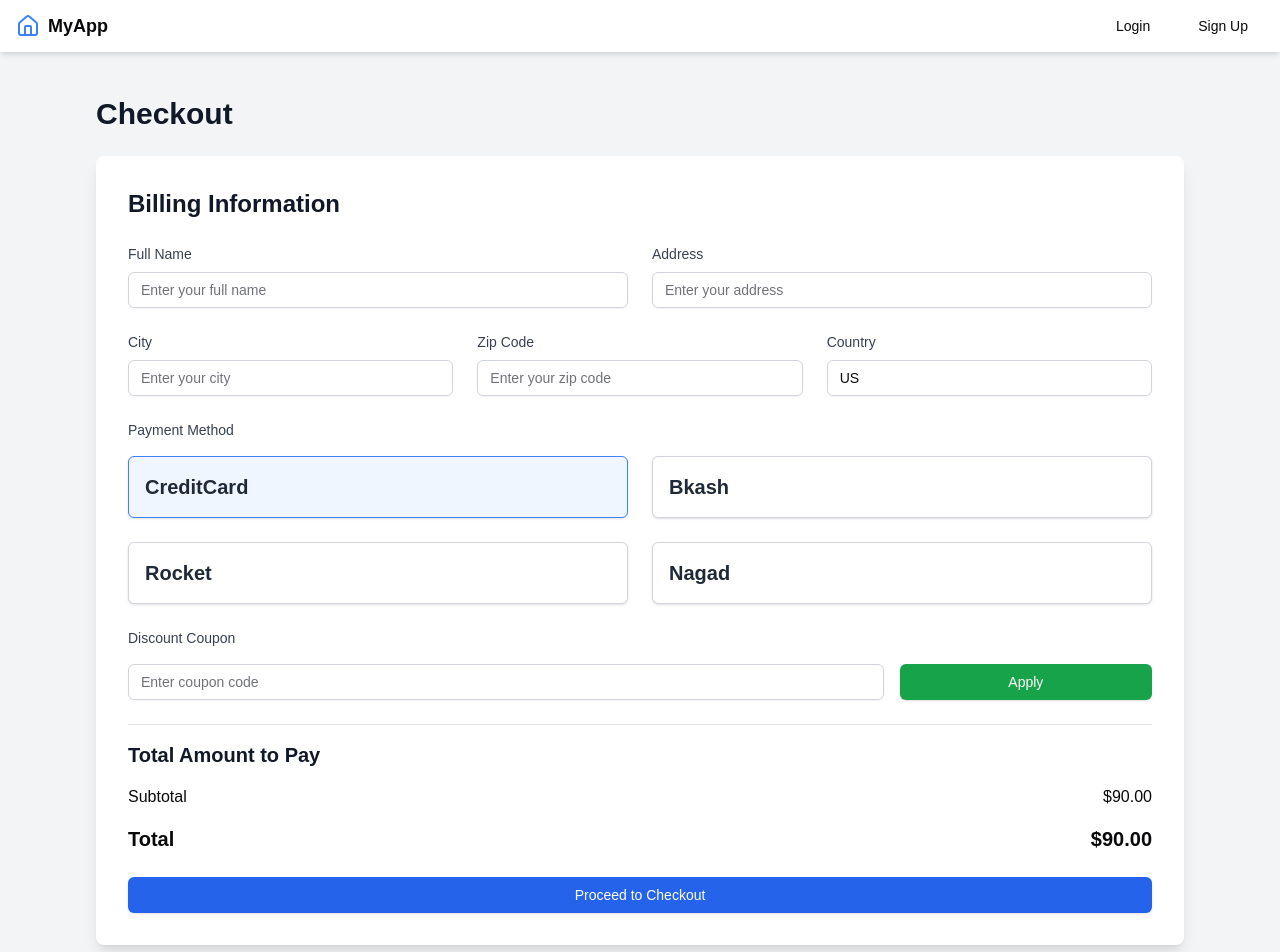
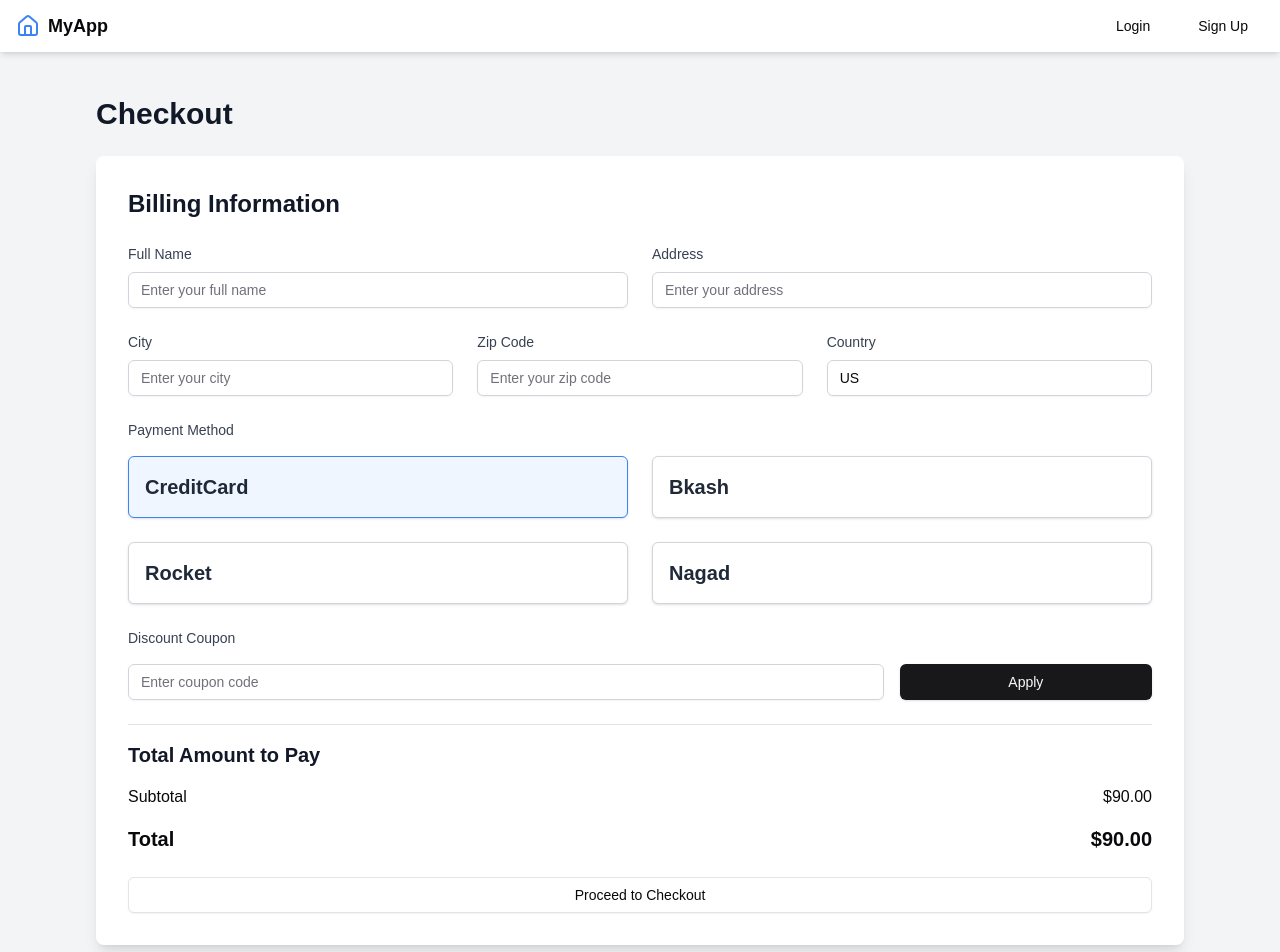
Before and after one commit to DT0720/Auction-based-Marketplace-project, a Next.js app: page /checkout in a window 1280 px wide. Shown: the top 952 px of the page. Built offline with nearby package versions, Linux system fonts and the light colour scheme.

Commit message:
Merging branch with main

```diff
--- a/src/app/checkout/page.tsx
+++ b/src/app/checkout/page.tsx
@@ -190,7 +190,7 @@ export default function CheckoutPage() {
               <Button
                 type="button"
                 onClick={applyDiscount}
-                className="w-1/4 py-3 text-white bg-green-600 hover:bg-green-700 focus:ring-4 focus:ring-green-200 rounded-md"
+                className="w-1/4 py-3"
               >
                 Apply
               </Button>
@@ -222,7 +222,8 @@ export default function CheckoutPage() {
           {/* Proceed to Checkout Button */}
           <Button
             type="submit"
-            className="w-full py-3 mt-4 text-white bg-blue-600 hover:bg-blue-700 focus:ring-4 focus:ring-blue-200 rounded-md"
+            className="w-full py-3 mt-4"
+            variant="outline"
           >
             Proceed to Checkout
           </Button>
--- a/src/app/shopping_cart/page.tsx
+++ b/src/app/shopping_cart/page.tsx
@@ -156,7 +156,8 @@ export default function ShoppingCartPage() {
           {/* Checkout Button */}
           <Button
             onClick={handleProceedToCheckout}
-            className="w-full py-3 mt-8 text-white bg-blue-600 hover:bg-blue-700 focus:ring-4 focus:ring-blue-200 rounded-md"
+            className="w-full py-3 mt-8"
+            variant= "outline"
           >
             Proceed to Checkout
           </Button>
```
